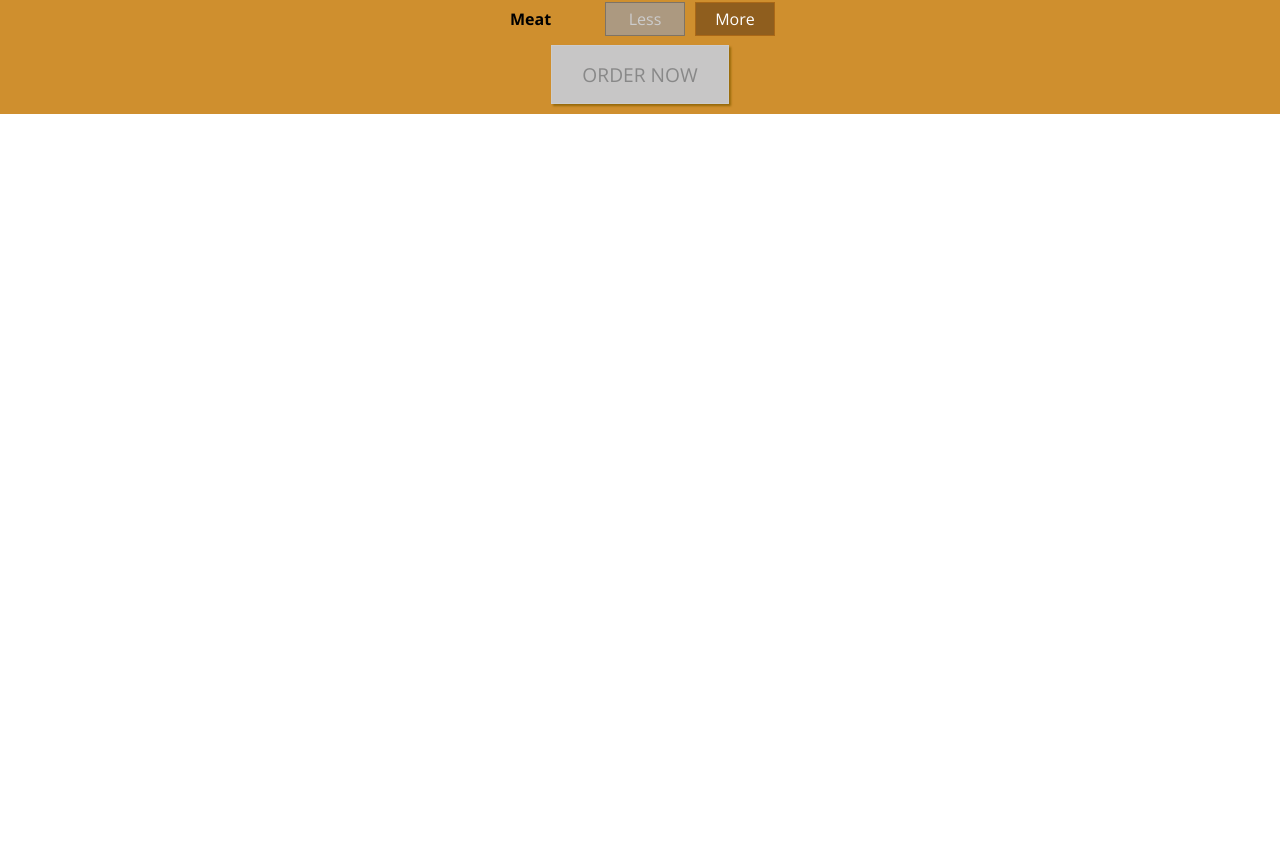
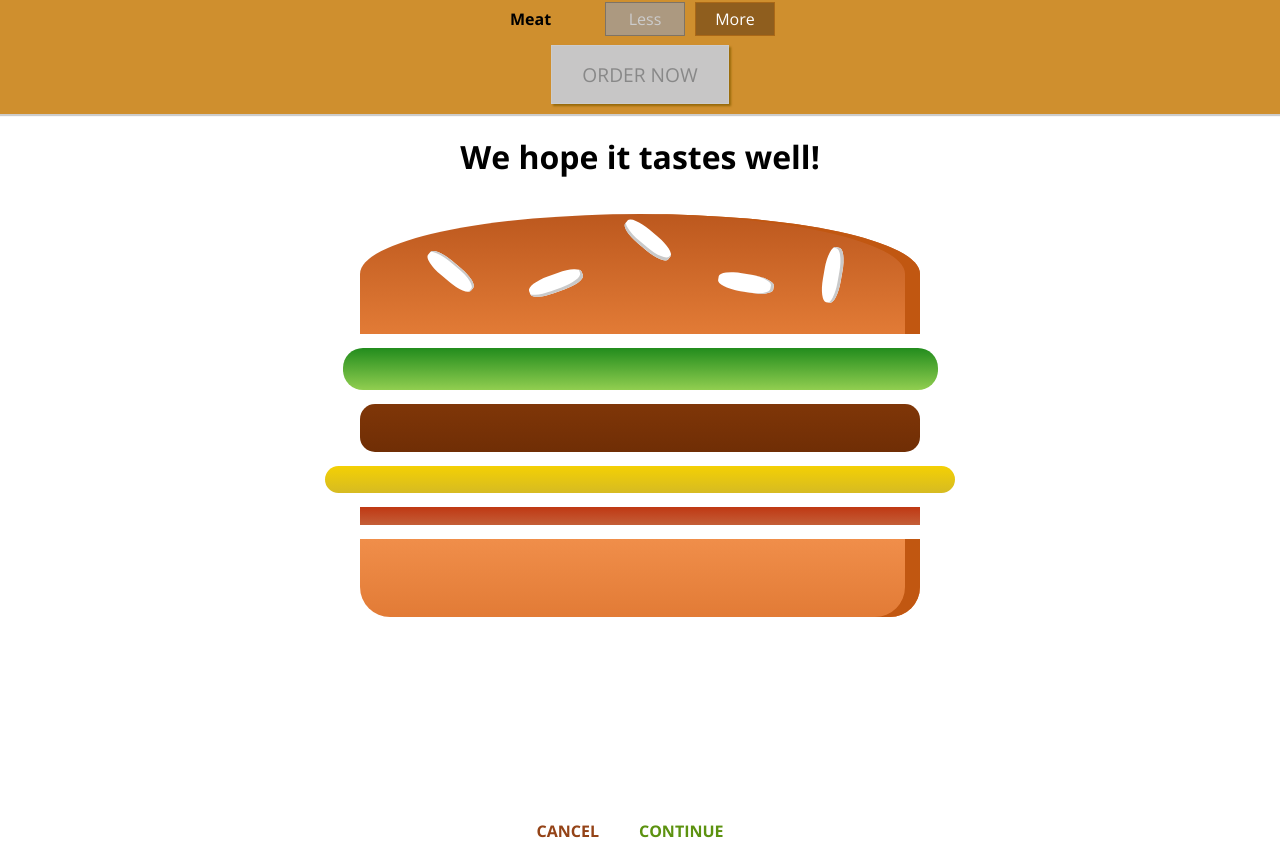
Before and after one commit to Tomekzako/The-Burger-Builder, a React app: page / in a window 1280 px wide. Shown: the part 899-1761 px from the top of the page. Before the commit the page ends 1013 px from the top, so only its background shows below. Built offline with nearby package versions, Linux system fonts and the light colour scheme.

Commit message:
Displaying Order

```diff
--- a/src/App.js
+++ b/src/App.js
@@ -1,6 +1,7 @@
 import React, { Component } from 'react';
 import Layout from './hoc/Layout/Layout';
 import BurgerBuilder from './containers/BurgerBuilder/BurgerBuilder';
+import Checkout from './containers/Checkout/Checkout';
 
 
 class App extends Component {
@@ -9,6 +10,7 @@ class App extends Component {
       <div>
         <Layout>
           <BurgerBuilder />
+          <Checkout />
         </Layout>
       </div>
     );
--- a/src/components/Order/CheckoutSummary/CheckoutSummary.css
+++ b/src/components/Order/CheckoutSummary/CheckoutSummary.css
@@ -3,9 +3,3 @@
     width: 80%;
     margin: auto;
 }
-
-@media (min-width: 600px) {
-    .CheckoutSummary {
-        width: 500px;
-    }
-}
--- a/src/containers/Checkout/Checkout.js
+++ b/src/containers/Checkout/Checkout.js
@@ -1,4 +1,5 @@
 import React, { Component } from 'react';
+import CheckoutSummary from '../../components/Order/CheckoutSummary/CheckoutSummary';
 
 class Checkout extends Component {
     state = {
```
